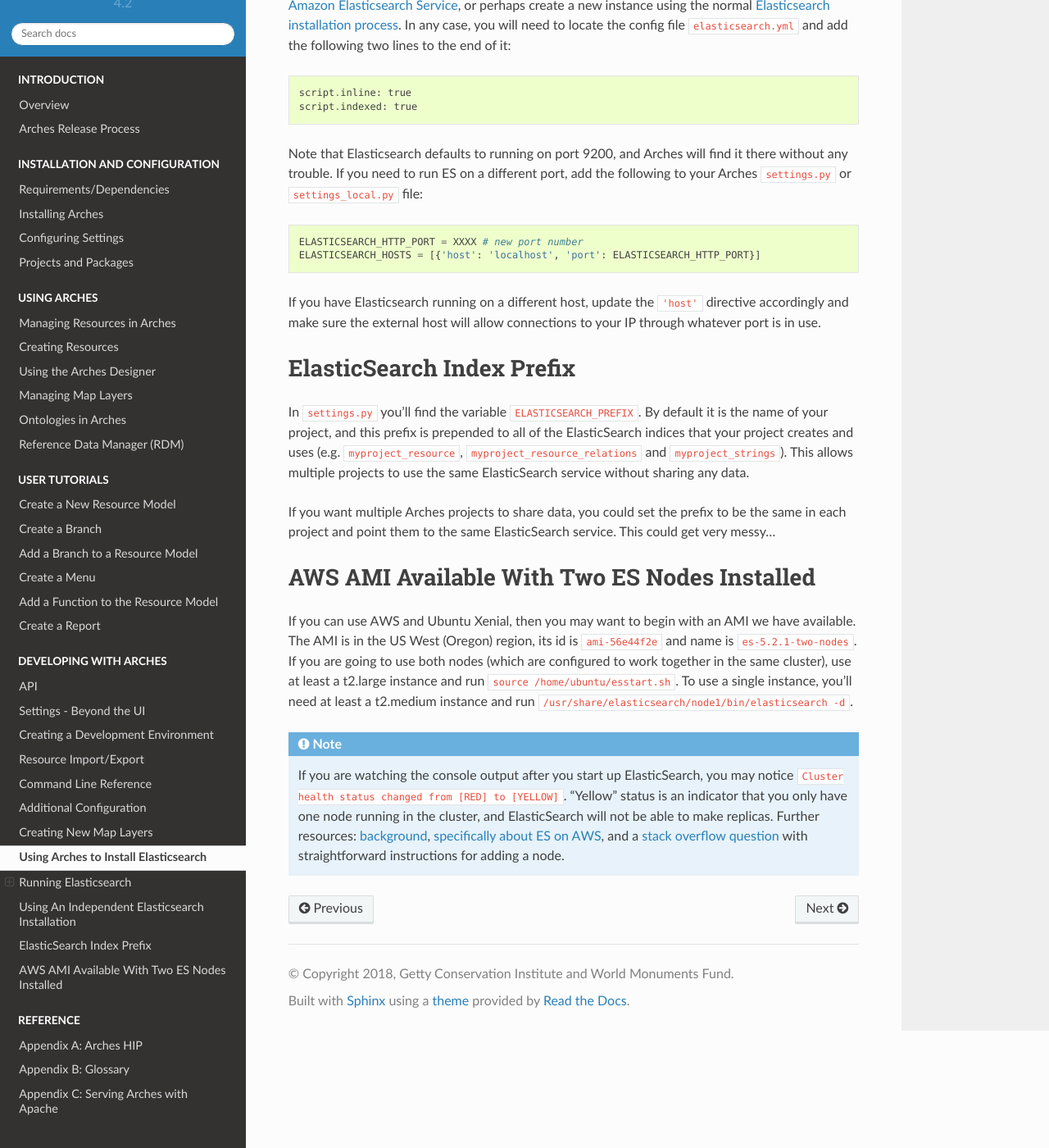
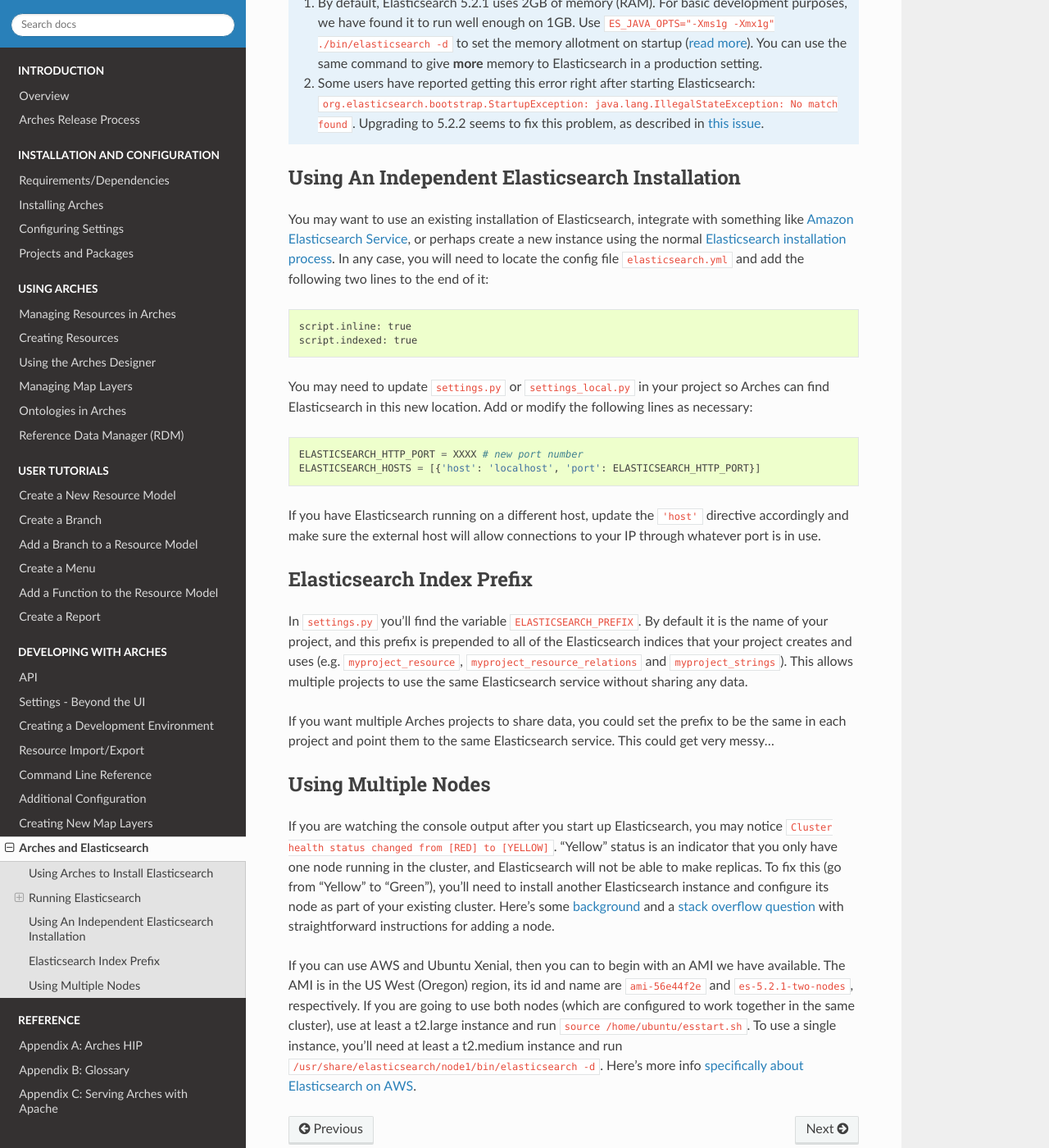
Before and after one commit to archesproject/arches-docs, a Sphinx documentation site: the page built from docs/arches-and-elasticsearch.txt, in a window 1280 px wide and 1400 px high, scrolled down 1539 px. Shown: the whole window at 82% size. Built offline with Sphinx 7.4.7 and the Read the Docs theme 2.0.0, drawn with Linux system fonts in a browser that asks for light colours; some of the changed text lies outside the part shown.

Commit message:
add header, remove duplicated settings info, general fixup

```diff
--- a/docs/additional-configuration.txt
+++ b/docs/additional-configuration.txt
@@ -1,13 +1,6 @@
 ########################
 Additional Configuration
 ########################
-
-ElasticSearch Index Prefix
-==========================
-
-In ``settings.py`` you'll find the variable ``ELASTICSEARCH_PREFIX``. By default it is the name of your project, and this prefix is prepended to all of the ElasticSearch indices that your project creates and uses (e.g. ``myproject_resource``, ``myproject_resource_relations`` and ``myproject_strings``). This allows multiple projects to use the same ElasticSearch service without sharing any data.
-
-If you want multiple Arches projects to share data, you could set the prefix to be the same in each project and point them to the same ElasticSearch service. This could get very messy...
 
 Password Validators
 ===================
--- a/docs/arches-and-elasticsearch.txt
+++ b/docs/arches-and-elasticsearch.txt
@@ -1,3 +1,7 @@
+########################
+Arches and Elasticsearch
+########################
+
 Using Arches to Install Elasticsearch
 =====================================
 
@@ -20,44 +24,52 @@
 
 To start Elasticsearch from a command line, run
 
+**Linux/macOS**
+
 .. code-block:: shell
 
    path/to/elasticsearch-5.2.1/bin/elasticsearch
 
-This will take over the terminal output, so you may want to open a new terminal to run it. Or on Linux and macOS you can add ``-d`` to the command to run Elasticsearch in the background.
+.. note:: To run the process in the background, add ``-d``.
 
-On Windows (desktop), it may just be easiest to double-click the ``elasticsearch.bat`` file found in ``elasticsearch-5.2.1\bin``. To properly set up Elasticsearch as a background service on Windows, `check out this documentation <https://www.elastic.co/guide/en/elasticsearch/reference/5.2/windows.html>`_.
+**Windows**
+
+.. code-block:: shell
+
+    path\to\elasticsearch-5.2.1\bin\elasticsearch
+
+.. note:: To run the process in a new terminal you can double-click the ``elasticsearch.bat`` file found in ``elasticsearch-5.2.1\bin``. To properly set up Elasticsearch as a background service on Windows, `check out this documentation <https://www.elastic.co/guide/en/elasticsearch/reference/5.2/windows.html>`_
 
 ---------------------------------------------------------
 
-To check and make sure Elasticsearch is running correctly, use
+To make sure Elasticsearch is running correctly, use
 
 .. code-block:: bash
 
     curl localhost:9200
 
-(on any operating system). You should get a JSON response that includes "You Know, For Search..."
+on any operating system. You should get a JSON response that includes "You Know, For Search..."
 
-For more information about running the service (and all things Elasticsearch), visit the official `ElasticSearch documentation <https://www.elastic.co/guide/en/elasticsearch/guide/current/running-elasticsearch.html>`_.
+For more information about running the service (and all things Elasticsearch), please visit the official `Elasticsearch documentation <https://www.elastic.co/guide/en/elasticsearch/guide/current/running-elasticsearch.html>`_.
 
 Notes
 -----
 .. note::
-   1. By default, ElasticSearch 5.2.1 uses 2GB of memory (RAM). For basic development purposes, we have found it to run well enough on 1GB. Use ``ES_JAVA_OPTS="-Xms1g -Xmx1g" ./bin/elasticsearch -d`` to set the memory allotment on startup (`read more <https://www.elastic.co/guide/en/elasticsearch/guide/current/heap-sizing.html>`_). You can use the same command to give **more** memory to ElasticSearch in a production setting.
+   1. By default, Elasticsearch 5.2.1 uses 2GB of memory (RAM). For basic development purposes, we have found it to run well enough on 1GB. Use ``ES_JAVA_OPTS="-Xms1g -Xmx1g" ./bin/elasticsearch -d`` to set the memory allotment on startup (`read more <https://www.elastic.co/guide/en/elasticsearch/guide/current/heap-sizing.html>`_). You can use the same command to give **more** memory to Elasticsearch in a production setting.
 
-   2. Some users have reported getting this error right after starting ElasticSearch: ``org.elasticsearch.bootstrap.StartupException: java.lang.IllegalStateException: No match found``. Upgrading to 5.2.2 seems to fix this problem, as described in `this ES issue <https://github.com/elastic/elasticsearch/issues/23218>`_.
+   2. Some users have reported getting this error right after starting Elasticsearch: ``org.elasticsearch.bootstrap.StartupException: java.lang.IllegalStateException: No match found``. Upgrading to 5.2.2 seems to fix this problem, as described in `this issue <https://github.com/elastic/elasticsearch/issues/23218>`_.
 
 
 Using An Independent Elasticsearch Installation
 ===============================================
 
-You may want to use an existing installation of Elasticsearch, or integrate with something like `Amazon Elasticsearch Service <https://aws.amazon.com/elasticsearch-service/>`_, or perhaps create a new instance using the normal `Elasticsearch installation process <https://www.elastic.co/guide/en/elasticsearch/reference/current/install-elasticsearch.html>`_. In any case, you will need to locate the config file ``elasticsearch.yml`` and add the following two lines to the end of it: ::
+You may want to use an existing installation of Elasticsearch, integrate with something like `Amazon Elasticsearch Service <https://aws.amazon.com/elasticsearch-service/>`_, or perhaps create a new instance using the normal `Elasticsearch installation process <https://www.elastic.co/guide/en/elasticsearch/reference/current/install-elasticsearch.html>`_. In any case, you will need to locate the config file ``elasticsearch.yml`` and add the following two lines to the end of it::
 
 
     script.inline: true
     script.indexed: true
 
-Note that Elasticsearch defaults to running on port 9200, and Arches will find it there without any trouble. If you need to run ES on a different port, add the following to your Arches ``settings.py`` or ``settings_local.py`` file:
+You may need to update ``settings.py`` or ``settings_local.py`` in your project so Arches can find Elasticsearch in this new location. Add or modify the following lines as necessary:
 
 .. code-block:: python
 
@@ -67,17 +79,16 @@
 If you have Elasticsearch running on a different host, update the ``'host'`` directive accordingly and make sure the external host will allow connections to your IP through whatever port is in use.
 
 
-ElasticSearch Index Prefix
+Elasticsearch Index Prefix
 ==========================
 
-In ``settings.py`` you'll find the variable ``ELASTICSEARCH_PREFIX``. By default it is the name of your project, and this prefix is prepended to all of the ElasticSearch indices that your project creates and uses (e.g. ``myproject_resource``, ``myproject_resource_relations`` and ``myproject_strings``). This allows multiple projects to use the same ElasticSearch service without sharing any data.
+In ``settings.py`` you'll find the variable ``ELASTICSEARCH_PREFIX``. By default it is the name of your project, and this prefix is prepended to all of the Elasticsearch indices that your project creates and uses (e.g. ``myproject_resource``, ``myproject_resource_relations`` and ``myproject_strings``). This allows multiple projects to use the same Elasticsearch service without sharing any data.
 
-If you want multiple Arches projects to share data, you could set the prefix to be the same in each project and point them to the same ElasticSearch service. This could get very messy...
+If you want multiple Arches projects to share data, you could set the prefix to be the same in each project and point them to the same Elasticsearch service. This could get very messy...
 
-AWS AMI Available With Two ES Nodes Installed
-=============================================
-If you can use AWS and Ubuntu Xenial, then you may want to begin with an AMI we have available. The AMI is in the US West (Oregon) region, its id is ``ami-56e44f2e`` and name is ``es-5.2.1-two-nodes``. If you are going to use both nodes (which are configured to work together in the same cluster), use at least a t2.large instance and run ``source /home/ubuntu/esstart.sh``. To use a single instance, you'll need at least a t2.medium instance and run ``/usr/share/elasticsearch/node1/bin/elasticsearch -d``.
+Using Multiple Nodes
+====================
 
-.. note::
+If you are watching the console output after you start up Elasticsearch, you may notice ``Cluster health status changed from [RED] to [YELLOW]``. "Yellow" status is an indicator that you only have one node running in the cluster, and Elasticsearch will not be able to make replicas. To fix this (go from "Yellow" to "Green"), you'll need to install another Elasticsearch instance and configure its node as part of your existing cluster. Here's some `background <http://chrissimpson.co.uk/elasticsearch-yellow-cluster-status-explained.html>`_ and a `stack overflow question <https://stackoverflow.com/questions/35717790/how-to-add-a-new-node-to-my-elasticsearch-cluster>`_ with straightforward instructions for adding a node.
 
-   If you are watching the console output after you start up ElasticSearch, you may notice ``Cluster health status changed from [RED] to [YELLOW]``. "Yellow" status is an indicator that you only have one node running in the cluster, and ElasticSearch will not be able to make replicas. Further resources: `background <http://chrissimpson.co.uk/elasticsearch-yellow-cluster-status-explained.html>`_, `specifically about ES on AWS <http://chrissimpson.co.uk/using-elasticsearch-on-amazon-ec2.html>`_, and a `stack overflow question <https://stackoverflow.com/questions/35717790/how-to-add-a-new-node-to-my-elasticsearch-cluster>`_ with straightforward instructions for adding a node.
+If you can use AWS and Ubuntu Xenial, then you can to begin with an AMI we have available. The AMI is in the US West (Oregon) region, its id and name are ``ami-56e44f2e`` and ``es-5.2.1-two-nodes``, respectively. If you are going to use both nodes (which are configured to work together in the same cluster), use at least a t2.large instance and run ``source /home/ubuntu/esstart.sh``. To use a single instance, you'll need at least a t2.medium instance and run ``/usr/share/elasticsearch/node1/bin/elasticsearch -d``. Here's more info `specifically about Elasticsearch on AWS <http://chrissimpson.co.uk/using-elasticsearch-on-amazon-ec2.html>`_.
```
